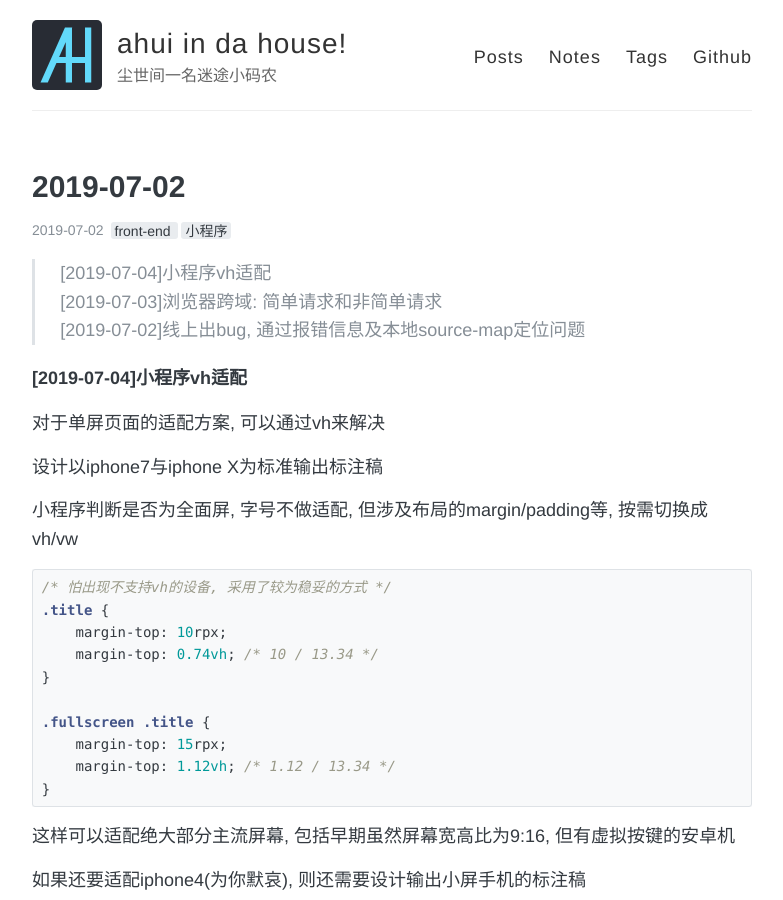
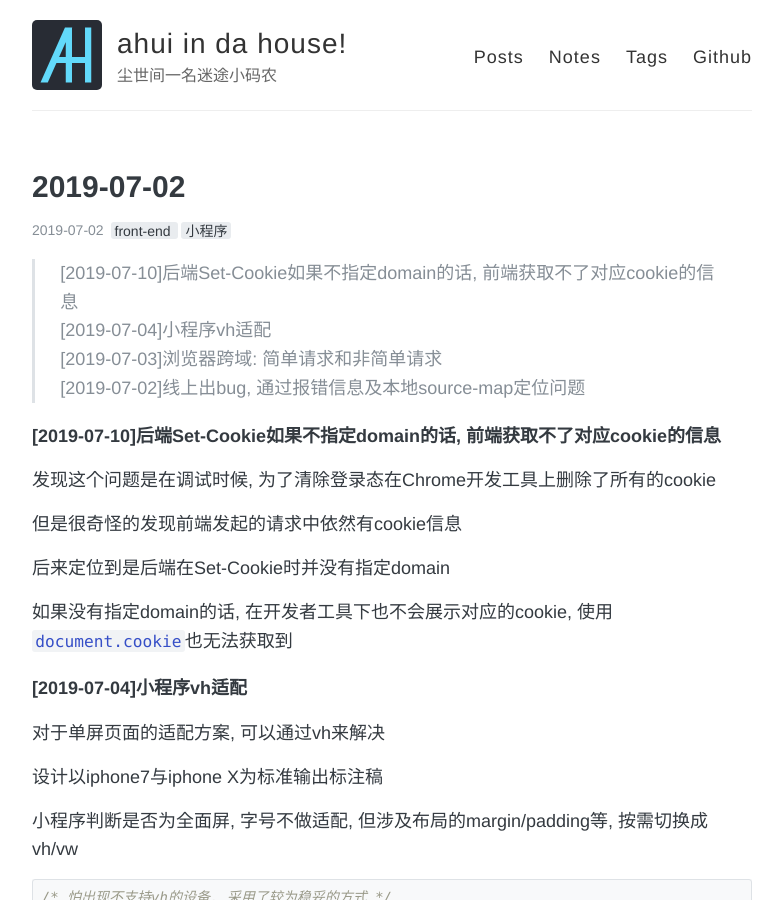
Before and after one commit to funkyLover/blog, a Jekyll site: the page built from notes/_posts/2019-07-02-notes.md, in a window 1280 px wide and 900 px high. Shown: the whole window, without its empty margins (248-1031 px from the left). Built offline with Jekyll 4.4.1, drawn with Linux system fonts in a browser that asks for light colours; comment, search, counter and statistics services are not loaded.

Commit message:
[note]add;

```diff
--- a/notes/_posts/2019-07-02-notes.md
+++ b/notes/_posts/2019-07-02-notes.md
@@ -7,9 +7,20 @@ comments: true
 share: true
 ---
 
+> [2019-07-10]后端Set-Cookie如果不指定domain的话, 前端获取不了对应cookie的信息 <br>
 > [2019-07-04]小程序vh适配 <br>
 > [2019-07-03]浏览器跨域: 简单请求和非简单请求 <br>
 > [2019-07-02]线上出bug, 通过报错信息及本地source-map定位问题 <br>
+
+##### [2019-07-10]后端Set-Cookie如果不指定domain的话, 前端获取不了对应cookie的信息
+
+发现这个问题是在调试时候, 为了清除登录态在Chrome开发工具上删除了所有的cookie
+
+但是很奇怪的发现前端发起的请求中依然有cookie信息
+
+后来定位到是后端在Set-Cookie时并没有指定domain
+
+如果没有指定domain的话, 在开发者工具下也不会展示对应的cookie, 使用`document.cookie`也无法获取到
 
 ##### [2019-07-04]小程序vh适配
 
```
